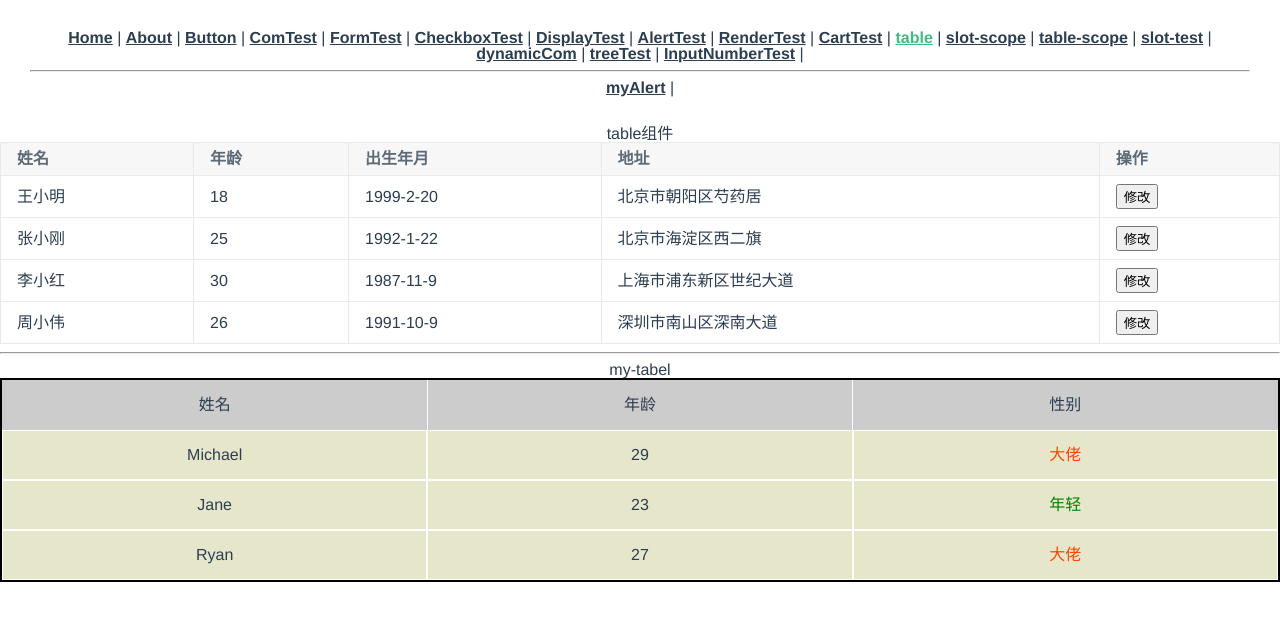
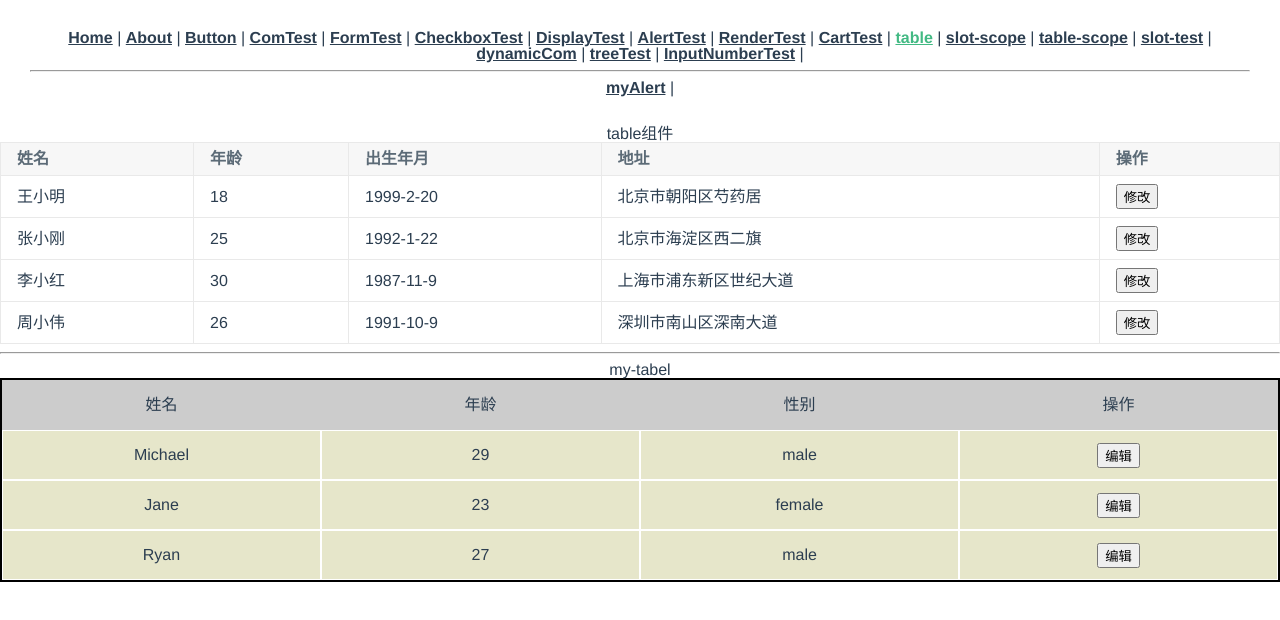
Before and after one commit to btbrad/vue-customized-com, a Vue app: page /#/table in a window 1280 px wide. Shown: the top 620 px of the page. Built offline with nearby package versions, Linux system fonts and the light colour scheme.

Commit message:
使用jsx实现表格可编辑

```diff
--- a/src/components/myTable/index.vue
+++ b/src/components/myTable/index.vue
@@ -36,28 +36,11 @@ export default {
   props: {
     headItems: {
       type: Array,
-      default: () => [
-        { label: '姓名', prop: 'name' },
-        { label: '年龄', prop: 'age' },
-        { label: '性别',
-          prop: 'gender',
-          renderFn: (h, { row }) => {
-            if (row.age < 25) {
-              return (<span style={{ color: 'green' }}>年轻</span>)
-            } else {
-              return (<span style={{ color: '#f40' }}>大佬</span>)
-            }
-          }
-        }
-      ]
+      default: () => []
     },
     tableData: {
       type: Array,
-      default: () => [
-        { name: 'Michael', age: '29', gender: 'male' },
-        { name: 'Jane', age: '23', gender: 'female' },
-        { name: 'Ryan', age: '27', gender: 'male' }
-      ]
+      default: () => []
     }
   }
 }
@@ -68,6 +51,7 @@ table {
   border: 2px solid #000;
   width: 100%;
   box-sizing: border-box;
+  border-collapse: collapse;
 }
 thead > tr, tbody > tr {
   display: flex;
@@ -82,6 +66,7 @@ th {
   display: flex;
   justify-content: center;
   align-items: center;
+  border-collapse: collapse;
 }
 tr {
   height: 50px;
@@ -100,5 +85,6 @@ td {
   align-items: center;
   border: 1px solid #fff;
   box-sizing: border-box;
+  border-collapse: collapse;
 }
 </style>
--- a/src/views/table-render.vue
+++ b/src/views/table-render.vue
@@ -4,7 +4,7 @@
     <Table :columns="columns" :data="data"></Table>
     <hr>
     my-tabel
-    <my-table></my-table>
+    <my-table :headItems="headeItems" :tableData="tableData"></my-table>
   </div>
 </template>
 
@@ -214,13 +214,92 @@ export default {
       editName: '', // 第一列输入框
       editAge: '', // 第二列输入框
       editBirthday: '', // 第三列输入框
-      editAddress: '' // 第四列输入框
+      editAddress: '', // 第四列输入框
+      headeItems: [
+        { label: '姓名',
+          prop: 'name',
+          renderFn: (h, { row, index }) => {
+            if (this.editIndex === index) {
+              return (<input value={row.name} onChange={(e) => {
+                row.name = e.target.value
+              }}/>)
+            } else {
+              return (<span>{row.name}</span>)
+            }
+          }
+        },
+        { label: '年龄',
+          prop: 'age',
+          renderFn: (h, { row, index }) => {
+            if (this.editIndex === index) {
+              return (<input value={row.age} onChange={(e) => {
+                row.age = e.target.value
+              }}/>)
+            } else {
+              return (<span>{row.age}</span>)
+            }
+          }
+        },
+        { label: '性别',
+          prop: 'gender',
+          renderFn: (h, { row, index }) => {
+            if (this.editIndex === index) {
+              return (<input value={row.gender} onChange={(e) => {
+                row.gender = e.target.value
+              }}/>)
+            } else {
+              return (<span>{row.gender}</span>)
+            }
+          }
+        },
+        { label: '操作',
+          prop: '',
+          renderFn: (h, { row, index }) => {
+            if (this.editIndex === index) {
+              return (
+                <div>
+                  <button onClick={() => {
+                    this.handleConfirm()
+                  }}>确定</button>
+                  <button onClick={() => {
+                    this.handleCancel()
+                  }}>取消</button>
+                </div>
+              )
+            } else {
+              return (
+                <button onClick={ () => {
+                  this.handleEdit(index)
+                }}>编辑</button>
+              )
+            }
+          }
+        }
+      ],
+      tableData: [
+        { name: 'Michael', age: '29', gender: 'male' },
+        { name: 'Jane', age: '23', gender: 'female' },
+        { name: 'Ryan', age: '27', gender: 'male' }
+      ],
+      originData: [] // 原始数据
+    }
+  },
+  methods: {
+    handleEdit (index) {
+      this.editIndex = index
+      this.originData = JSON.parse(JSON.stringify(this.tableData))
+    },
+    handleCancel () {
+      this.editIndex = -1
+      this.tableData = this.originData
+    },
+    handleConfirm () {
+      this.editIndex = -1
     }
   }
-
 }
 </script>
 
-<style>
+<style scoped>
 
 </style>
```
Lines whose indentation alone changed are shown as unchanged.
